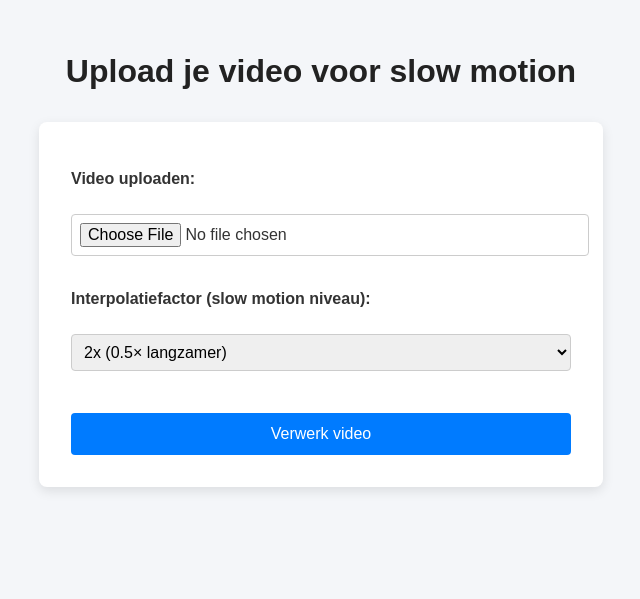
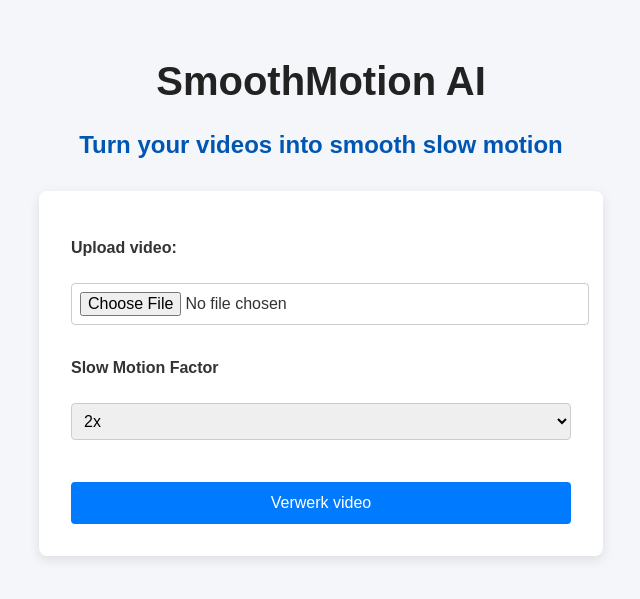
Before and after one commit to EHB-MCT/cp-artificial-intelligence-ramon-de-raes, a Flask app: page / in a window 1280 px wide. Shown: the top 599 px of the page, without its empty margins (319-959 px from the left). Run offline with Flask 2, Linux system fonts and the light colour scheme.

Commit message:
interface styled

```diff
--- a/templates/index.html
+++ b/templates/index.html
@@ -3,8 +3,8 @@
 <html lang="nl">
   <head>
     <meta charset="UTF-8" />
-  <meta name="viewport" content="width=device-width, initial-scale=1.0"/>
-  <title>Slow Motion Frame Interpolatie</title>
+    <meta name="viewport" content="width=device-width, initial-scale=1.0" />
+    <title>SmoothMotion AI</title>
     <style>
       body {
         font-family: Arial, sans-serif;
@@ -17,6 +17,12 @@
       h1 {
         text-align: center;
         color: #222;
+        font-size: 40px;
+      }
+
+      h2 {
+        text-align: center;
+        color: #0056b3;
       }
 
       form {
@@ -25,7 +31,7 @@
         margin: 2rem auto;
         padding: 2rem;
         border-radius: 8px;
-    box-shadow: 0 4px 12px rgba(0,0,0,0.1);
+        box-shadow: 0 4px 12px rgba(0, 0, 0, 0.1);
       }
 
       label {
@@ -48,7 +54,7 @@
         margin-top: 1.5rem;
         padding: 0.75rem;
         width: 100%;
-    background-color: #007BFF;
+        background-color: #007bff;
         color: white;
         border: none;
         font-size: 1rem;
@@ -63,18 +69,18 @@
     </style>
   </head>
   <body>
-  <h1>Upload je video voor slow motion</h1>
+    <h1>SmoothMotion AI</h1>
+    <h2>Turn your videos into smooth slow motion</h2>
+    <form method="POST" enctype="multipart/form-data">
+      <label for="video">Upload video:</label><br />
+      <input type="file" name="video" accept="video/*" required /><br /><br />
 
-  <form method="POST" enctype="multipart/form-data">
-    <label for="video">Video uploaden:</label><br>
-    <input type="file" name="video" accept="video/*" required /><br><br>
-
-    <label for="factor">Interpolatiefactor (slow motion niveau):</label><br>
+      <label for="factor">Slow Motion Factor</label><br />
       <select name="factor" required>
-      <option value="2">2x (0.5× langzamer)</option>
-      <option value="4">4x (0.25× langzamer)</option>
-      <option value="8">8x (0.125× langzamer)</option>
-    </select><br><br>
+        <option value="2">2x</option>
+        <option value="4">4x</option>
+        <option value="8">8x</option></select
+      ><br /><br />
 
       <button type="submit">Verwerk video</button>
     </form>
```
Lines whose indentation alone changed are shown as unchanged.
